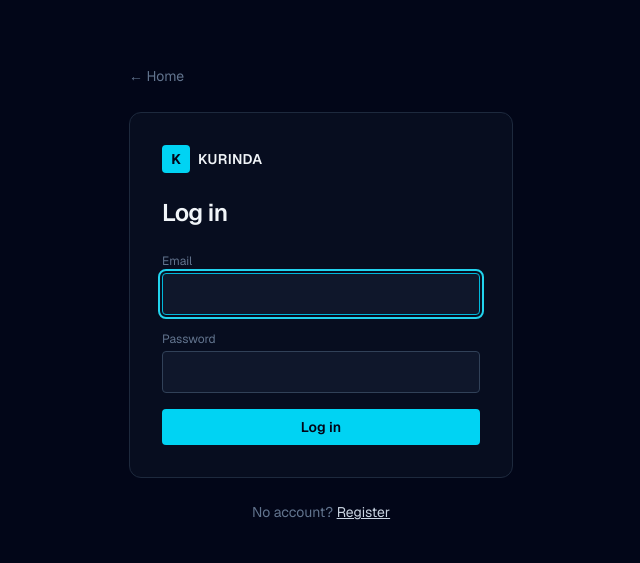
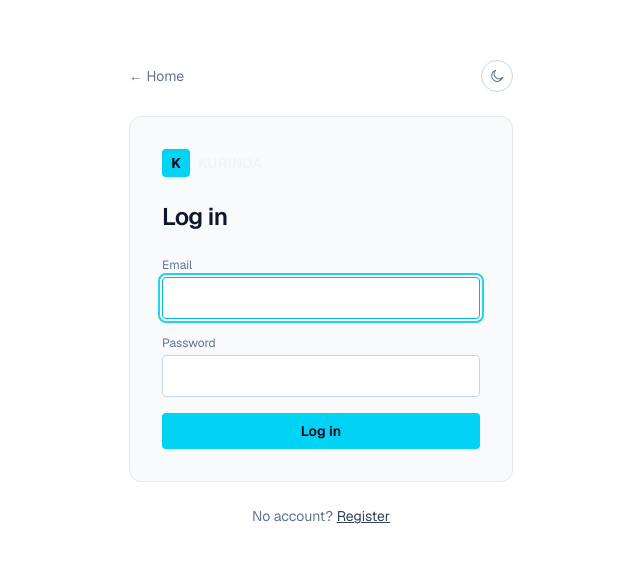
Before and after one commit to ThierrySHYAKA/kurinda, a Next.js app in the folder frontend/: page /login in a window 1280 px wide. Shown: the part 107-670 px from the top of the page, without its empty margins (319-959 px from the left). Built offline with nearby package versions, Linux system fonts and the light colour scheme; no server answers.

Commit message:
Reskinned login page for light/dark mode

```diff
--- a/frontend/src/app/login/page.tsx
+++ b/frontend/src/app/login/page.tsx
@@ -11,6 +11,7 @@ import { useRouter } from "next/navigation";
 import { useState, type FormEvent } from "react";
 import { login, ROLE_HOME } from "@/lib/auth";
 import Logo from "@/components/Logo";
+import ThemeToggle from "@/components/ThemeToggle";
 
 export default function LoginPage() {
   const router = useRouter();
@@ -34,16 +35,19 @@ export default function LoginPage() {
   }
 
   return (
-    <main className="min-h-screen bg-slate-950 text-slate-100 px-6 py-16 sm:px-12 flex items-center justify-center">
+    <main className="min-h-screen bg-white dark:bg-slate-950 text-slate-900 dark:text-slate-100 px-6 py-16 sm:px-12 flex items-center justify-center">
       <div className="w-full max-w-sm">
-        <Link
-          href="/"
-          className="text-sm text-slate-500 hover:text-slate-300 transition-colors"
-        >
-          ← Home
-        </Link>
+        <div className="flex items-center justify-between">
+          <Link
+            href="/"
+            className="text-sm text-slate-500 hover:text-slate-700 dark:hover:text-slate-300 transition-colors"
+          >
+            ← Home
+          </Link>
+          <ThemeToggle />
+        </div>
 
-        <div className="mt-6 border border-slate-800 rounded-xl p-6 sm:p-8 bg-slate-900/40">
+        <div className="mt-6 border border-slate-200 dark:border-slate-800 rounded-xl p-6 sm:p-8 bg-slate-50 dark:bg-slate-900/40">
           <div className="mb-6">
             <Logo />
           </div>
@@ -61,7 +65,7 @@ export default function LoginPage() {
                 autoFocus
                 value={email}
                 onChange={(e) => setEmail(e.target.value)}
-                className="w-full bg-slate-900 border border-slate-700 rounded px-3 py-2 text-slate-100 transition-colors focus:outline-none focus:border-cyan-500"
+                className="w-full bg-white dark:bg-slate-900 border border-slate-300 dark:border-slate-700 rounded px-3 py-2 text-slate-900 dark:text-slate-100 transition-colors focus:outline-none focus:border-cyan-500"
               />
             </div>
             <div>
@@ -74,12 +78,12 @@ export default function LoginPage() {
                 required
                 value={password}
                 onChange={(e) => setPassword(e.target.value)}
-                className="w-full bg-slate-900 border border-slate-700 rounded px-3 py-2 text-slate-100 transition-colors focus:outline-none focus:border-cyan-500"
+                className="w-full bg-white dark:bg-slate-900 border border-slate-300 dark:border-slate-700 rounded px-3 py-2 text-slate-900 dark:text-slate-100 transition-colors focus:outline-none focus:border-cyan-500"
               />
             </div>
 
             {error && (
-              <div className="border border-red-900 bg-red-950/40 rounded-lg p-3 text-sm text-red-300 animate-[fadeIn_0.15s_ease-out]">
+              <div className="border border-red-300 dark:border-red-900 bg-red-50 dark:bg-red-950/40 rounded-lg p-3 text-sm text-red-700 dark:text-red-300 animate-[fadeIn_0.15s_ease-out]">
                 {error}
               </div>
             )}
@@ -99,7 +103,7 @@ export default function LoginPage() {
 
         <p className="text-sm text-slate-500 mt-6 text-center">
           No account?{" "}
-          <Link href="/register" className="text-slate-300 hover:text-white underline transition-colors">
+          <Link href="/register" className="text-slate-700 dark:text-slate-300 hover:text-slate-950 dark:hover:text-white underline transition-colors">
             Register
           </Link>
         </p>
```
